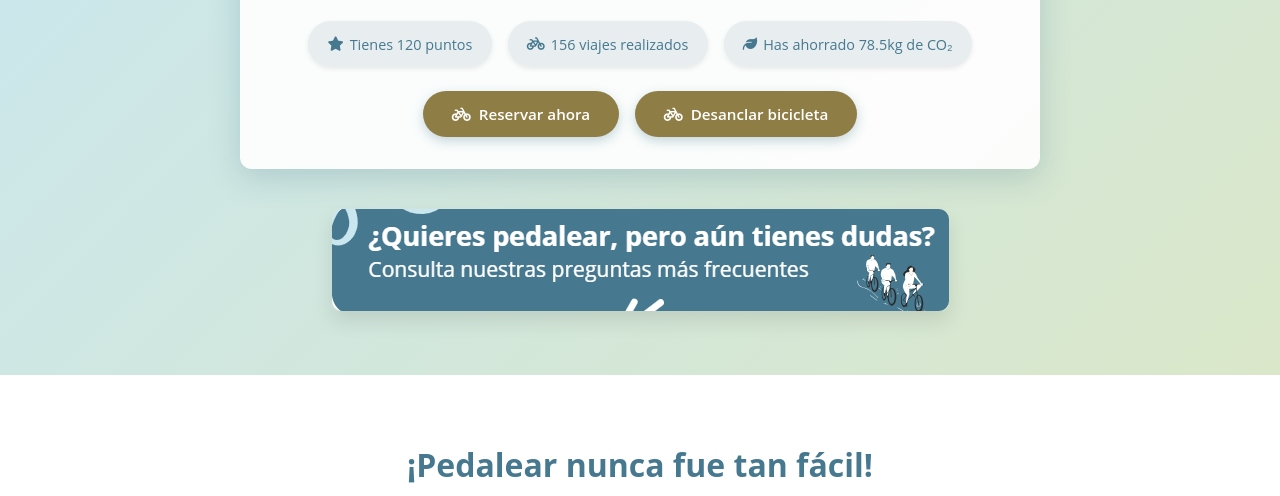
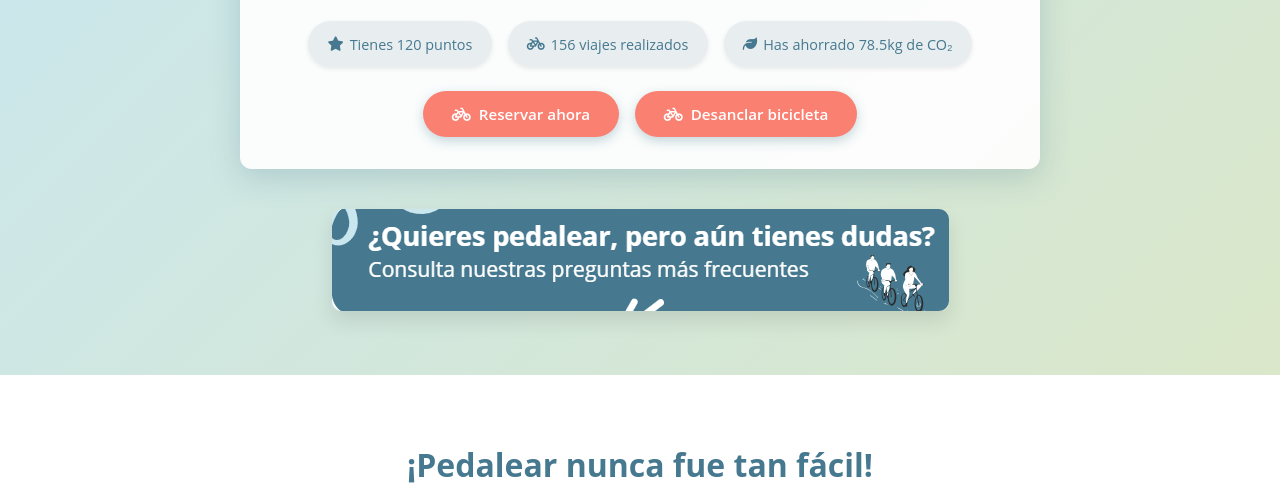
Before and after one commit to Tomasra98/CycleTech, a plain HTML site: page vistas/index.html in a window 1280 px wide. Shown: the part 304-800 px from the top of the page. Drawn offline with nearby package versions, Linux system fonts and the light colour scheme.

Commit message:
Cambio de color

```diff
--- a/estilos/index.css
+++ b/estilos/index.css
@@ -1,7 +1,7 @@
 :root {
   --blanco: #ffffff;
   --azul-oscuro: #46798f;
-  --complementario-a-azul-oscuro: #8f7D46;
+  --complementario-a-azul-oscuro: #fa8072;
   --verde-oscuro: #4f7462;
   --complementario-a-verde-oscuro: #645C42;
   --verde-claro: #dae7c9;
```
